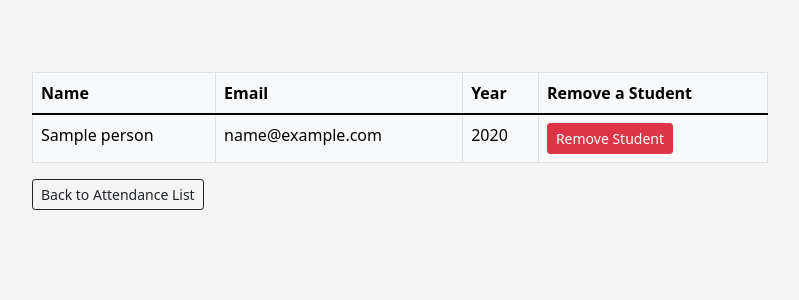
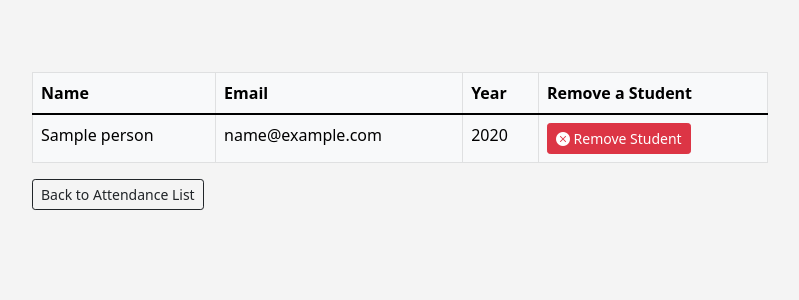
Before and after one commit to UrielKoama/ATMS-CSES, a Python web app: template myapp/templates/delete_students.html in a window 1280 px wide. Shown: the part 56-356 px from the top of the page, without its empty margins (50-849 px from the left). Run offline with Jinja, Linux system fonts and the light colour scheme; the template is opened without the code that fills it: most values are stand-ins (such as "Sample title", 1, 10 or a date in 2020); some libraries are stand-ins or nearby versions.

Commit message:
97% done

```diff
--- a/myapp/templates/delete_students.html
+++ b/myapp/templates/delete_students.html
@@ -19,8 +19,9 @@
                     <td>{{ person.classYear }}</td>
                     <td>
 {#                        <button type="button" class="btn btn-danger btn-sm" data-bs-toggle="modal" data-bs-target="#deleteModal">#}
-{#                            <i class="bi bi-x-circle-fill"></i> Remove Student</button>#}
-                        <button type="submit" value="{{person.id}}" class="btn btn-danger btn-sm" id="delete_id" name="delete_id">Remove Student</button>
+{#                             Remove Student</button>#}
+                        <button type="submit" value="{{person.id}}" class="btn btn-danger btn-sm" id="delete_id" name="delete_id">
+                            <i class="bi bi-x-circle-fill"></i> Remove Student</button>
                     </td>
                 </tr>
             {% endfor %}
```
